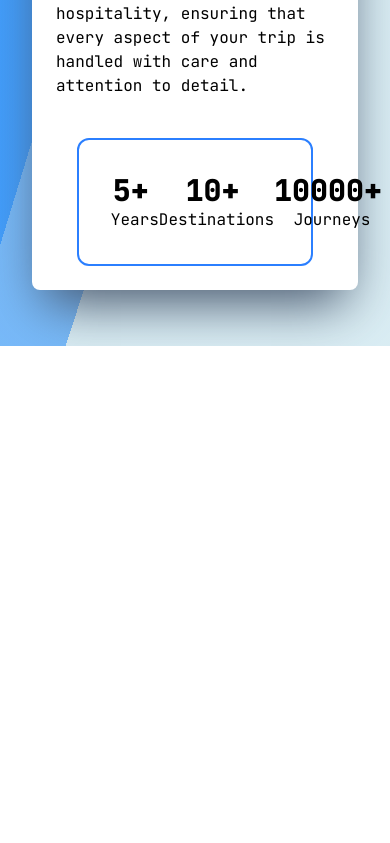
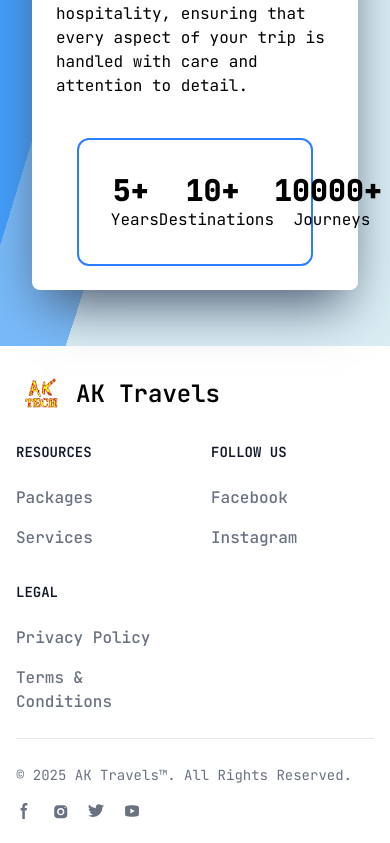
Before and after one commit to aktech27/jain-online-fe-project, a React (Vite) app: page / in a window 390 px wide. Shown: the part 7044-7887 px from the top of the page. Before the commit the page ends 7390 px from the top, so only its background shows below. Built offline with nearby package versions, Linux system fonts and the light colour scheme.

Commit message:
Footer section added

```diff
--- a/src/App.tsx
+++ b/src/App.tsx
@@ -1,4 +1,4 @@
-import { Navbar, HeroSection, BookNow, Packages, Services, Gallery, About } from './components';
+import { Navbar, HeroSection, BookNow, Packages, Services, Gallery, About, Footer } from './components';
 
 const App = () => {
   return (
@@ -10,6 +10,7 @@ const App = () => {
       <Services />
       <Gallery />
       <About />
+      <Footer />
     </>
   );
 };
--- /dev/null
+++ b/src/components/Footer/Footer.tsx
@@ -0,0 +1,95 @@
+import AkLogo from '../../assets/aktechtbg.webp';
+
+const Footer = () => {
+  return (
+    <footer className="bg-white">
+      <div className="mx-auto w-full max-w-screen-xl p-4 py-6 lg:py-8">
+        <div className="md:flex md:justify-between">
+          <div className="mb-6 md:mb-0 flex items-center">
+            <img src={AkLogo} className="h-12 me-3" alt="Logo" />
+            <span className="self-center text-2xl font-semibold whitespace-nowrap">AK Travels</span>
+          </div>
+          <div className="grid grid-cols-2 gap-8 sm:gap-6 sm:grid-cols-3">
+            <div>
+              <h2 className="mb-6 text-sm font-semibold text-gray-900 uppercase">Resources</h2>
+              <ul className="text-gray-500 font-medium">
+                <li className="mb-4">
+                  <a href="#packages" className="hover:underline">
+                    Packages
+                  </a>
+                </li>
+                <li>
+                  <a href="#sevices" className="hover:underline">
+                    Services
+                  </a>
+                </li>
+              </ul>
+            </div>
+            <div>
+              <h2 className="mb-6 text-sm font-semibold text-gray-900 uppercase">Follow us</h2>
+              <ul className="text-gray-500 font-medium">
+                <li className="mb-4">
+                  <a href="#" className="hover:underline ">
+                    Facebook
+                  </a>
+                </li>
+                <li>
+                  <a href="#" className="hover:underline">
+                    Instagram
+                  </a>
+                </li>
+              </ul>
+            </div>
+            <div>
+              <h2 className="mb-6 text-sm font-semibold text-gray-900 uppercase">Legal</h2>
+              <ul className="text-gray-500 font-medium">
+                <li className="mb-4">
+                  <a href="#" className="hover:underline">
+                    Privacy Policy
+                  </a>
+                </li>
+                <li>
+                  <a href="#" className="hover:underline">
+                    Terms &amp; Conditions
+                  </a>
+                </li>
+              </ul>
+            </div>
+          </div>
+        </div>
+        <hr className="my-6 border-gray-200 sm:mx-auto lg:my-8" />
+        <div className="sm:flex sm:items-center sm:justify-between">
+          <span className="text-sm text-gray-500 sm:text-center">© 2025 AK Travels™. All Rights Reserved.</span>
+          <div className="flex mt-4 sm:justify-center sm:mt-0">
+            <a href="#" className="text-gray-500 hover:text-gray-900">
+              <svg className="w-4 h-4" aria-hidden="true" xmlns="http://www.w3.org/2000/svg" fill="currentColor" viewBox="0 0 8 19">
+                <path fill-rule="evenodd" d="M6.135 3H8V0H6.135a4.147 4.147 0 0 0-4.142 4.142V6H0v3h2v9.938h3V9h2.021l.592-3H5V3.591A.6.6 0 0 1 5.592 3h.543Z" clip-rule="evenodd" />
+              </svg>
+            </a>
+            <a href="#" className="text-gray-500 hover:text-gray-900 ms-5">
+              <svg className="w-4 h-4" aria-hidden="true" xmlns="http://www.w3.org/2000/svg" fill="currentColor" viewBox="0 0 22 22">
+                <path d="M 8 3 C 5.239 3 3 5.239 3 8 L 3 16 C 3 18.761 5.239 21 8 21 L 16 21 C 18.761 21 21 18.761 21 16 L 21 8 C 21 5.239 18.761 3 16 3 L 8 3 z M 18 5 C 18.552 5 19 5.448 19 6 C 19 6.552 18.552 7 18 7 C 17.448 7 17 6.552 17 6 C 17 5.448 17.448 5 18 5 z M 12 7 C 14.761 7 17 9.239 17 12 C 17 14.761 14.761 17 12 17 C 9.239 17 7 14.761 7 12 C 7 9.239 9.239 7 12 7 z M 12 9 A 3 3 0 0 0 9 12 A 3 3 0 0 0 12 15 A 3 3 0 0 0 15 12 A 3 3 0 0 0 12 9 z"></path>
+              </svg>
+            </a>
+            <a href="#" className="text-gray-500 hover:text-gray-900 ms-5">
+              <svg className="w-4 h-4" aria-hidden="true" xmlns="http://www.w3.org/2000/svg" fill="currentColor" viewBox="0 0 20 17">
+                <path
+                  fill-rule="evenodd"
+                  d="M20 1.892a8.178 8.178 0 0 1-2.355.635 4.074 4.074 0 0 0 1.8-2.235 8.344 8.344 0 0 1-2.605.98A4.13 4.13 0 0 0 13.85 0a4.068 4.068 0 0 0-4.1 4.038 4 4 0 0 0 .105.919A11.705 11.705 0 0 1 1.4.734a4.006 4.006 0 0 0 1.268 5.392 4.165 4.165 0 0 1-1.859-.5v.05A4.057 4.057 0 0 0 4.1 9.635a4.19 4.19 0 0 1-1.856.07 4.108 4.108 0 0 0 3.831 2.807A8.36 8.36 0 0 1 0 14.184 11.732 11.732 0 0 0 6.291 16 11.502 11.502 0 0 0 17.964 4.5c0-.177 0-.35-.012-.523A8.143 8.143 0 0 0 20 1.892Z"
+                  clip-rule="evenodd"
+                />
+              </svg>
+            </a>
+            <a href="#" className="text-gray-500 hover:text-gray-900 ms-5">
+              <svg className="w-4 h-4" aria-hidden="true" xmlns="http://www.w3.org/2000/svg" fill="currentColor" viewBox="0 0 30 30">
+                <path d="M 15 4 C 10.814 4 5.3808594 5.0488281 5.3808594 5.0488281 L 5.3671875 5.0644531 C 3.4606632 5.3693645 2 7.0076245 2 9 L 2 15 L 2 15.001953 L 2 21 L 2 21.001953 A 4 4 0 0 0 5.3769531 24.945312 L 5.3808594 24.951172 C 5.3808594 24.951172 10.814 26.001953 15 26.001953 C 19.186 26.001953 24.619141 24.951172 24.619141 24.951172 L 24.621094 24.949219 A 4 4 0 0 0 28 21.001953 L 28 21 L 28 15.001953 L 28 15 L 28 9 A 4 4 0 0 0 24.623047 5.0546875 L 24.619141 5.0488281 C 24.619141 5.0488281 19.186 4 15 4 z M 12 10.398438 L 20 15 L 12 19.601562 L 12 10.398438 z"></path>
+              </svg>
+            </a>
+          </div>
+        </div>
+      </div>
+    </footer>
+  );
+};
+
+export default Footer;
--- a/src/components/index.ts
+++ b/src/components/index.ts
@@ -5,3 +5,4 @@ export { default as Packages } from './Packages/Packages';
 export { default as Services } from './Services/Services';
 export { default as Gallery } from './Gallery/Gallery';
 export { default as About } from './About/About';
+export { default as Footer } from './Footer/Footer';
```
